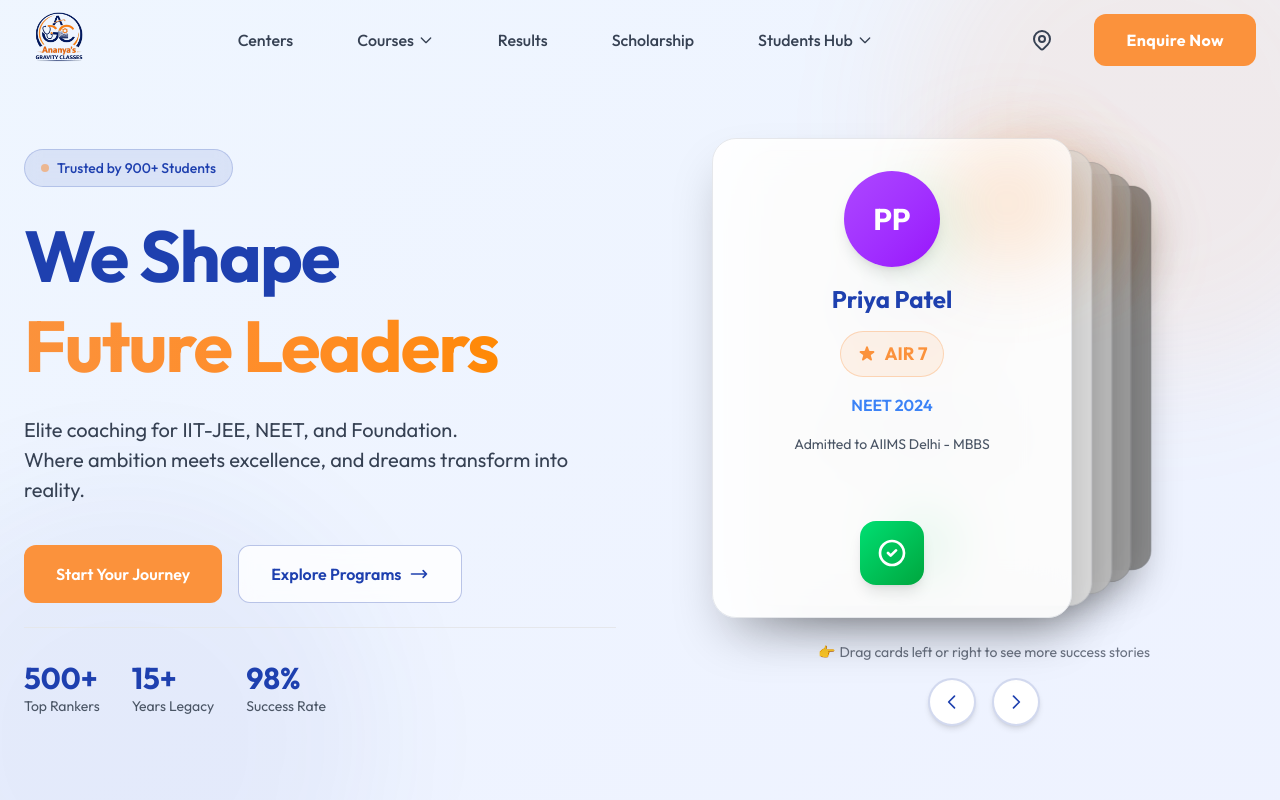
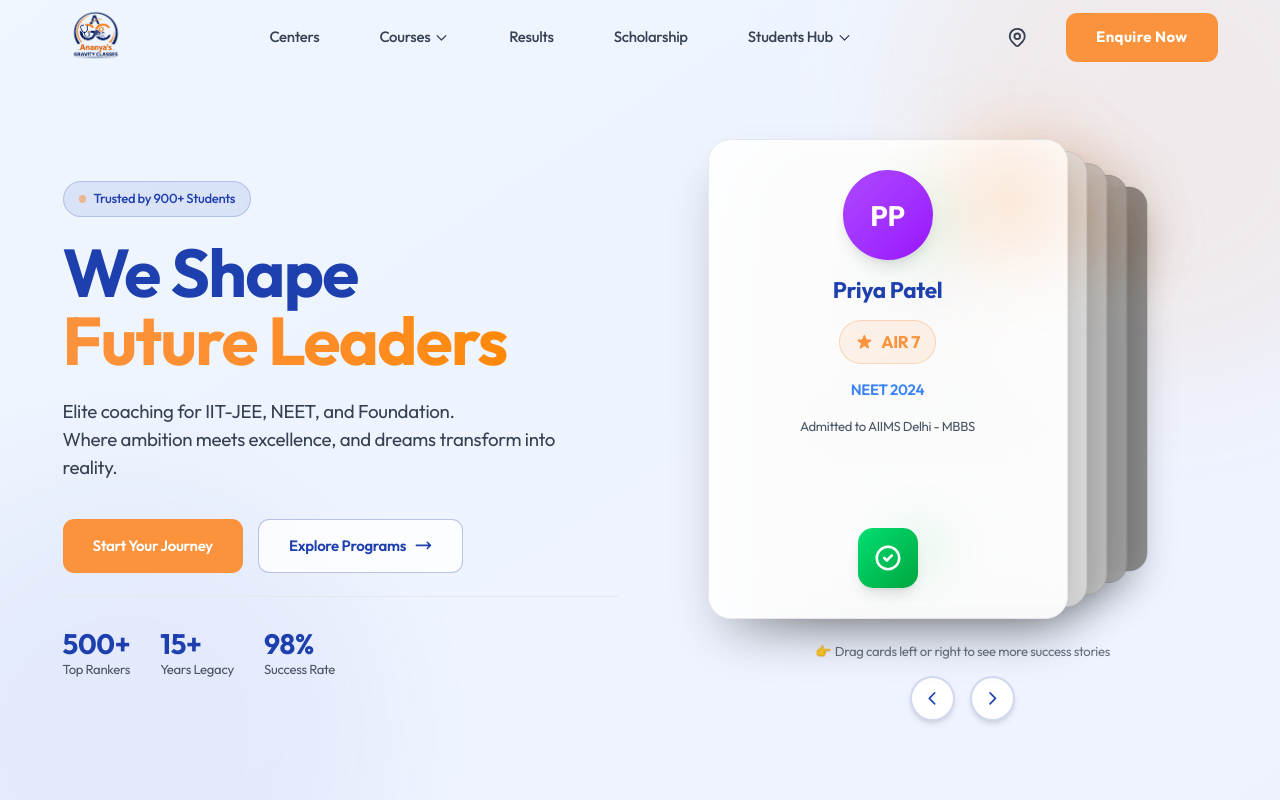
Before and after one commit to hrshdas/coachingweb, a React (Vite) app: page / in a window 1280 px wide. Shown: the top 800 px of the page. Built offline with nearby package versions, Linux system fonts and the light colour scheme.

Commit message:
minor font size update

```diff
--- a/src/components/Hero.jsx
+++ b/src/components/Hero.jsx
@@ -89,7 +89,7 @@ const Hero = () => {
                         </div>
 
                         {/* Main Headline */}
-                        <h1 className="text-5xl md:text-7xl font-bold leading-tight tracking-tight">
+                        <h1 className="text-5xl md:text-7xl font-bold leading-none tracking-tight">
                             <span className="text-primary word-fade-in word-delay-1">We Shape</span>
                             <br />
                             <span className="text-transparent bg-clip-text bg-gradient-to-r from-accent via-orange-400 to-accent gradient-animate word-fade-in word-delay-2">
--- a/src/components/WhyChooseUs.jsx
+++ b/src/components/WhyChooseUs.jsx
@@ -64,7 +64,7 @@ const WhyChooseUs = () => {
                 {/* Section Header */}
                 <ScrollReveal className="text-center mb-10">
                     <h2 className="text-4xl md:text-5xl font-bold text-gray-900 mb-4 font-outfit">
-                        Do <span className="text-accent">More</span> with Gravity Classes
+                        Do <span className="text-blue-600">More</span> with Gravity Classes
                     </h2>
                     <p className="text-gray-500 max-w-2xl mx-auto text-lg">
                         Access exclusive guides, preparation tips, and practice resources for free
--- a/src/index.css
+++ b/src/index.css
@@ -19,6 +19,11 @@
   scroll-behavior: smooth;
 }
 
+html {
+  font-size: 93.75%;
+  /* approx 15px */
+}
+
 body {
   font-family: 'Outfit', system-ui, sans-serif;
   background-color: #FAFAFA;
@@ -27,6 +32,7 @@ body {
   padding: 0;
   -webkit-font-smoothing: antialiased;
   -moz-osx-font-smoothing: grayscale;
+  letter-spacing: -0.02em;
 }
 
 h1,
```
